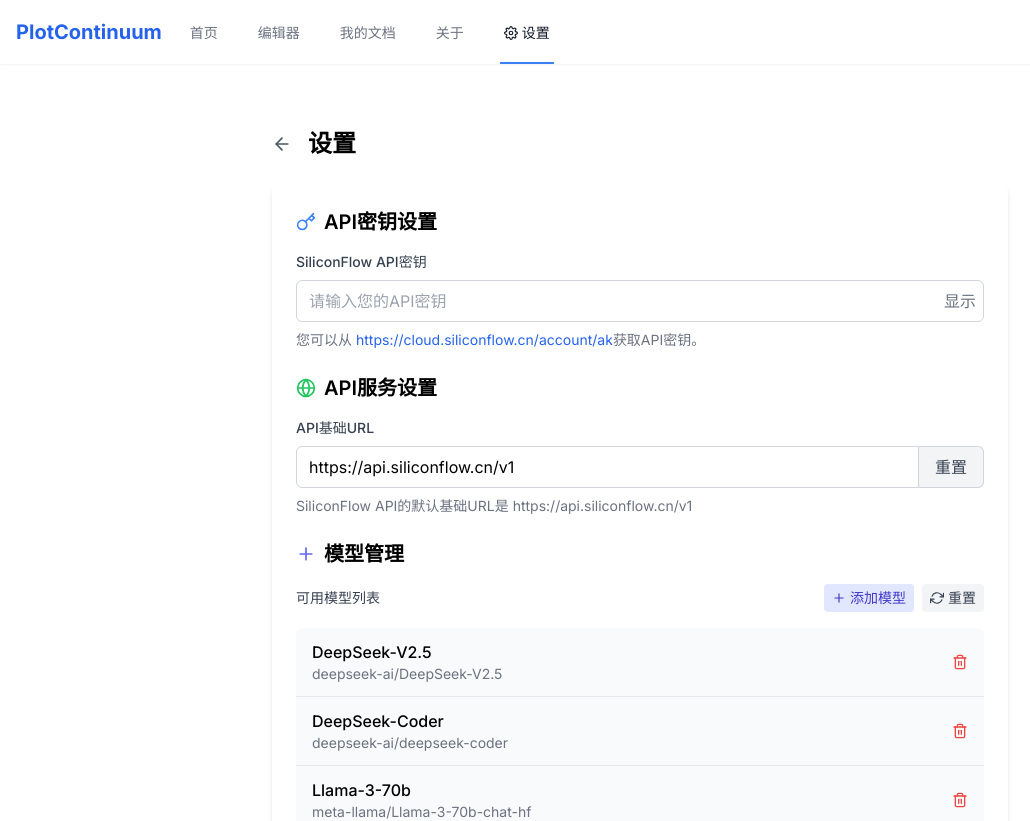
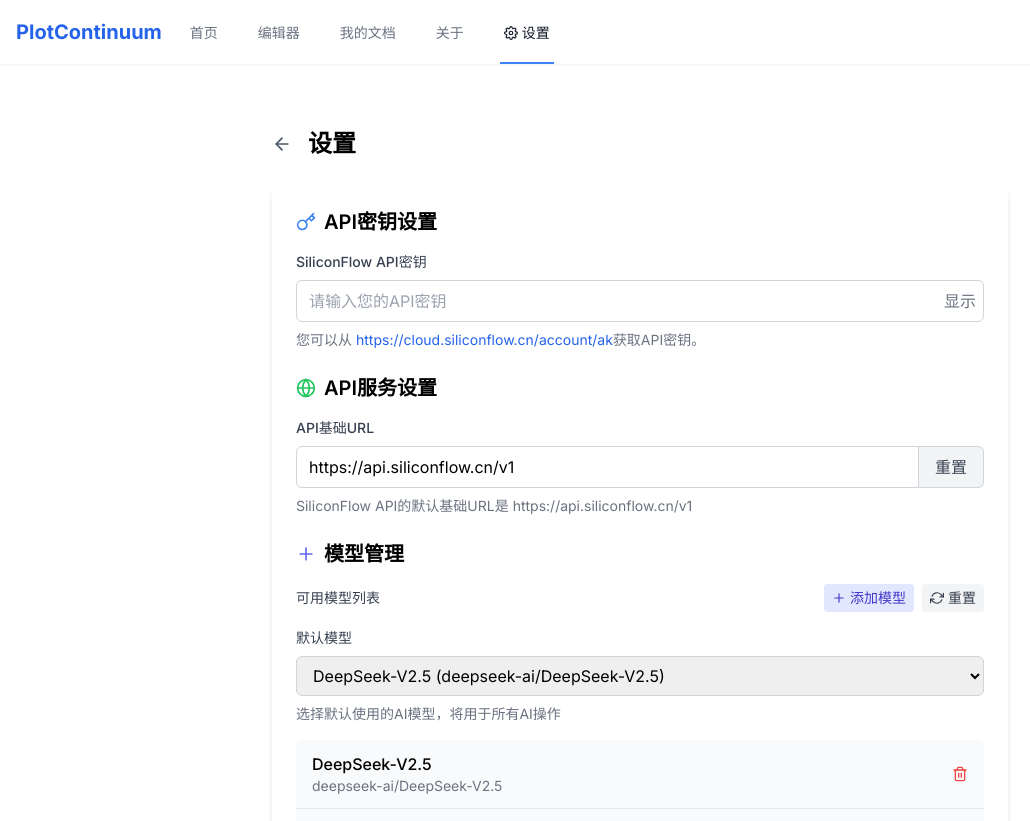
Before and after one commit to Lapis0x0/PlotContinuum, a Next.js app: page /settings in a window 1280 px wide. Shown: the top 821 px of the page, without its empty margins (0-1030 px from the left). Built offline with nearby package versions, Linux system fonts and the light colour scheme.

Commit message:
修复文档预览与多窗口切换bug，更新未来项目计划

```diff
--- a/src/app/editor/page.tsx
+++ b/src/app/editor/page.tsx
@@ -32,9 +32,8 @@
   // 会话存储键
   const SESSION_STORAGE_KEY = 'current_editing_document';
 
-  // 从会话存储中恢复编辑状态
-  useEffect(() => {
-    // 尝试从会话存储中恢复
+  // 尝试从会话存储中加载文档
+  const tryLoadFromSessionStorage = useCallback(() => {
     try {
       const sessionData = sessionStorage.getItem(SESSION_STORAGE_KEY);
       if (sessionData) {
@@ -50,13 +49,15 @@
         if (!documentTitle && parsedData.title !== '无标题文档') {
           router.replace(`/editor?title=${encodeURIComponent(parsedData.title)}`);
         }
-        return; // 已从会话中恢复，不需要再从localStorage加载
       }
     } catch (error) {
       console.error('从会话存储恢复失败:', error);
     }
+  }, [documentTitle, router]);
 
-    // 如果没有会话数据，且URL中有title参数，则从localStorage加载
+  // 从会话存储中恢复编辑状态
+  useEffect(() => {
+    // 如果URL中有title参数，优先从localStorage加载该文档
     if (documentTitle) {
       setIsLoading(true);
       try {
@@ -71,15 +72,22 @@
           saveToSessionStorage(doc.title, doc.content, true, doc.lastModified);
         } else {
           toast.error('找不到文档');
+          // 如果找不到文档，尝试从会话存储中恢复
+          tryLoadFromSessionStorage();
         }
       } catch (error) {
         console.error('加载文档错误:', error);
         toast.error('无法加载文档');
+        // 如果加载出错，尝试从会话存储中恢复
+        tryLoadFromSessionStorage();
       } finally {
         setIsLoading(false);
       }
+    } else {
+      // 如果URL中没有title参数，尝试从会话存储中恢复
+      tryLoadFromSessionStorage();
     }
-  }, [documentTitle, router]);
+  }, [documentTitle]);
 
   // 保存当前编辑状态到会话存储
   const saveToSessionStorage = useCallback((
--- a/src/app/settings/page.tsx
+++ b/src/app/settings/page.tsx
@@ -29,6 +29,9 @@
   const [newModelValue, setNewModelValue] = useState('');
   const [showAddModel, setShowAddModel] = useState(false);
 
+  // 默认模型设置
+  const [defaultModel, setDefaultModel] = useState('');
+
   // 加载设置
   useEffect(() => {
     // 使用setTimeout确保在客户端渲染时执行
@@ -40,6 +43,7 @@
       setApiKey(savedApiKey);
       setBaseUrl(settings.baseUrl);
       setModels(savedModels);
+      setDefaultModel(settings.model);
     }, 0);
 
     return () => clearTimeout(timer);
@@ -55,8 +59,11 @@
         saveAPIKey(apiKey);
       }
 
-      // 保存基础URL
-      saveAISettings({ baseUrl });
+      // 保存基础URL和默认模型
+      saveAISettings({
+        baseUrl,
+        model: defaultModel
+      });
 
       toast.success('设置已保存');
       setTimeout(() => {
@@ -229,6 +236,27 @@
             </div>
           </div>
 
+          {/* 默认模型选择 */}
+          <div className="mb-4">
+            <label className="block text-gray-700 text-sm font-medium mb-2">
+              默认模型
+            </label>
+            <select
+              value={defaultModel}
+              onChange={(e) => setDefaultModel(e.target.value)}
+              className="w-full px-3 py-2 border border-gray-300 rounded-md focus:outline-none focus:ring-2 focus:ring-blue-500"
+            >
+              {models.map((model) => (
+                <option key={model.id} value={model.value}>
+                  {model.name} ({model.value})
+                </option>
+              ))}
+            </select>
+            <p className="mt-2 text-sm text-gray-500">
+              选择默认使用的AI模型，将用于所有AI操作
+            </p>
+          </div>
+
           {showAddModel && (
             <div className="bg-gray-50 p-4 rounded-md mb-4">
               <div className="grid grid-cols-1 md:grid-cols-2 gap-4 mb-4">
```
Also changed, not shown: src/services/aiService.ts (+7 -3 lines), 1 other file (tests, documents, lock files or other folders).
